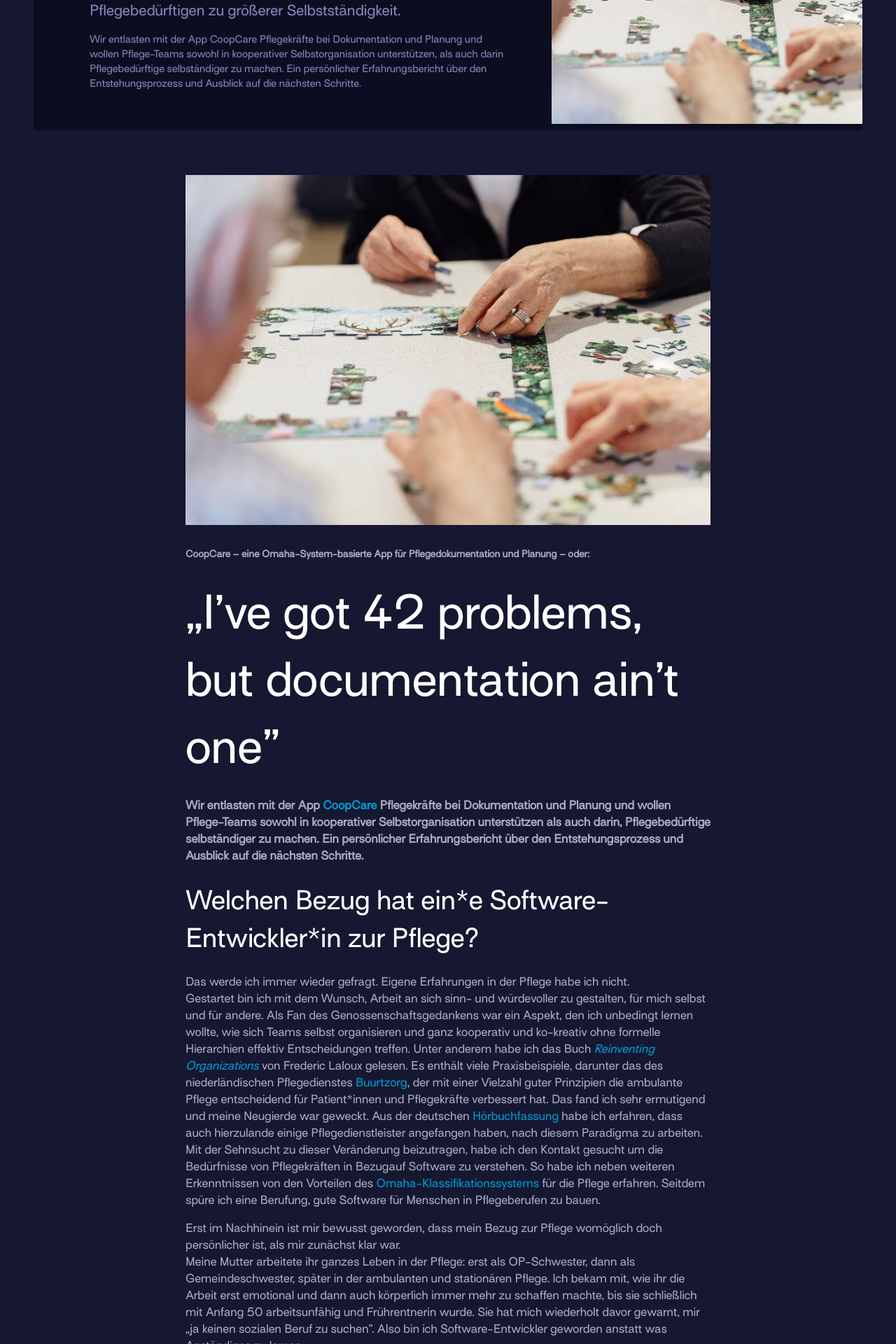
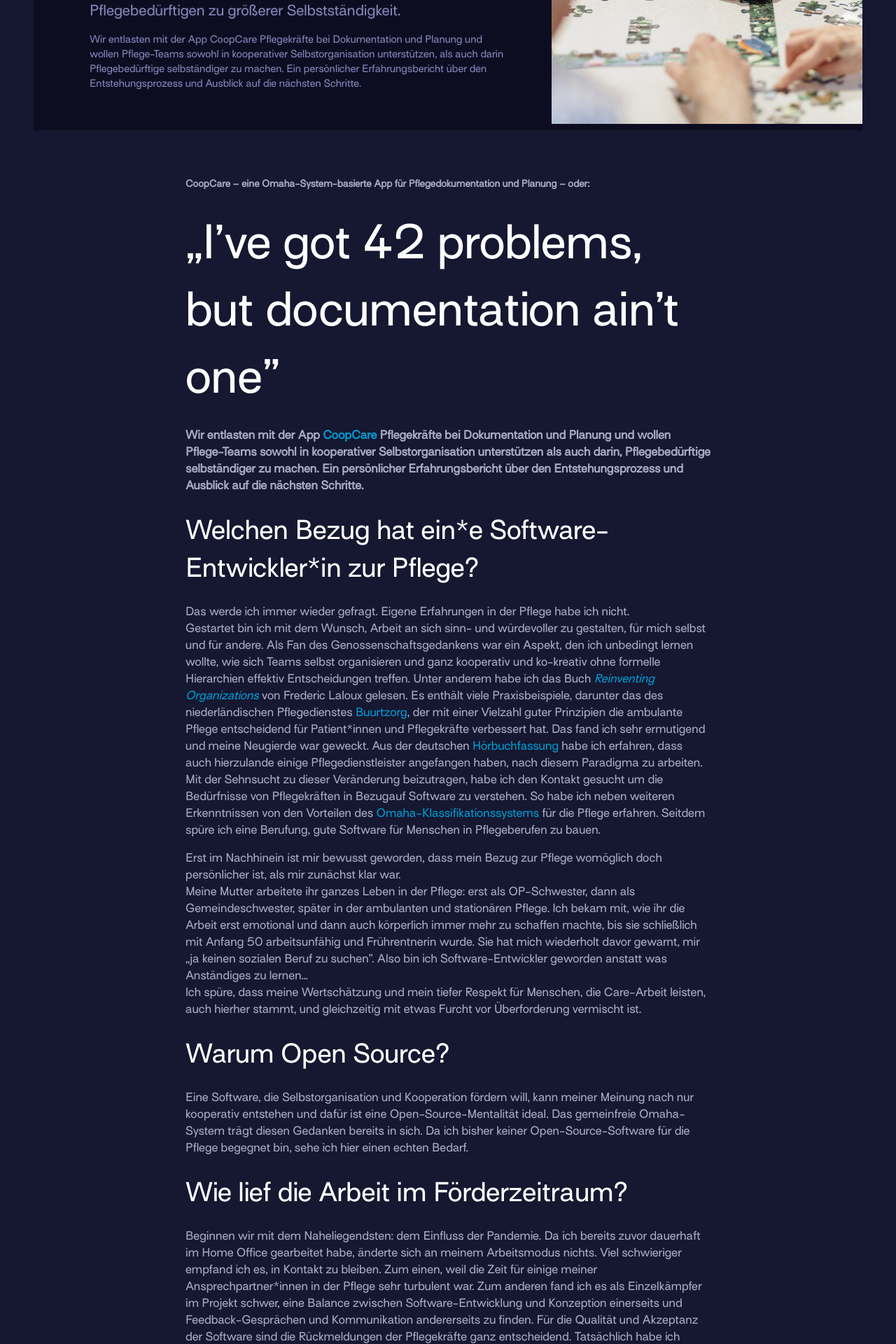
Before and after one commit to prototypefund/demo-week-2020, a Jekyll site: the page built from _projects/coopcare.md, in a window 1280 px wide. Shown: the part 334-2254 px from the top of the page at 70% size. Built offline with Jekyll 4.4.1, drawn with Linux system fonts in a browser that asks for light colours.

Commit message:
removed image in article as it appears as duplicate

```diff
--- a/_projects/coopcare.md
+++ b/_projects/coopcare.md
@@ -9,8 +9,6 @@ authors:
 brief: "Wir entlasten Pflegekräfte und verhelfen Pflegebedürftigen zu größerer Selbstständigkeit."
 summary: "Wir entlasten mit der App CoopCare Pflegekräfte bei Dokumentation und Planung und wollen Pflege-Teams sowohl in kooperativer Selbstorganisation unterstützen, als auch darin Pflegebedürftige selbständiger zu machen. Ein persönlicher Erfahrungsbericht über den Entstehungsprozess und Ausblick auf die nächsten Schritte."
 ---
-
-![Pflegedokumentations-Daten sind wie Puzzleteile, die das große Bild sichtbar machen, wenn wir sie kollaborativ richtig zusammensetzen. (Foto: © Alicia Magnuson Photography / Stocksy United)](/assets/images/project_images/coopcare/puzzle.jpg)
 
 ##### CoopCare -- eine Omaha-System-basierte App für Pflegedokumentation und Planung -- oder:
 
```
